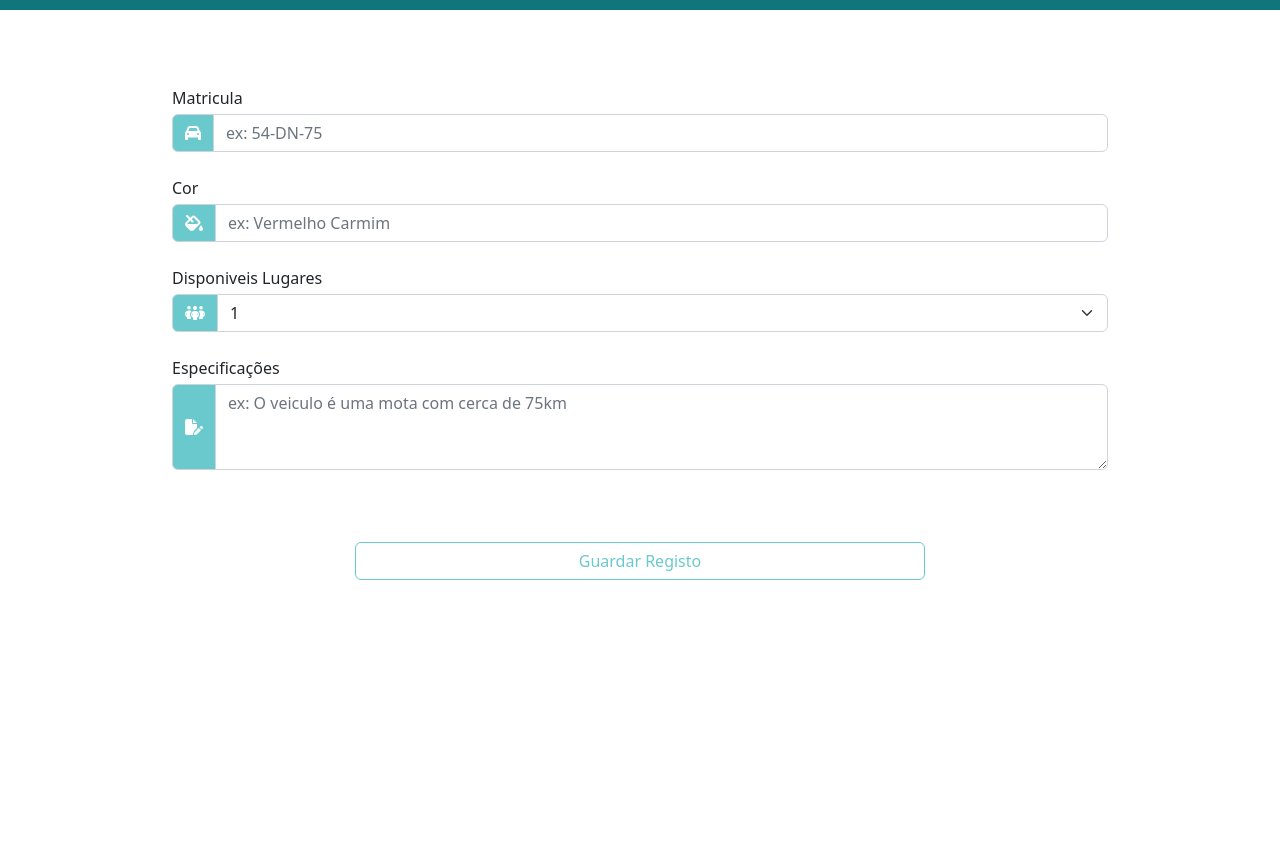
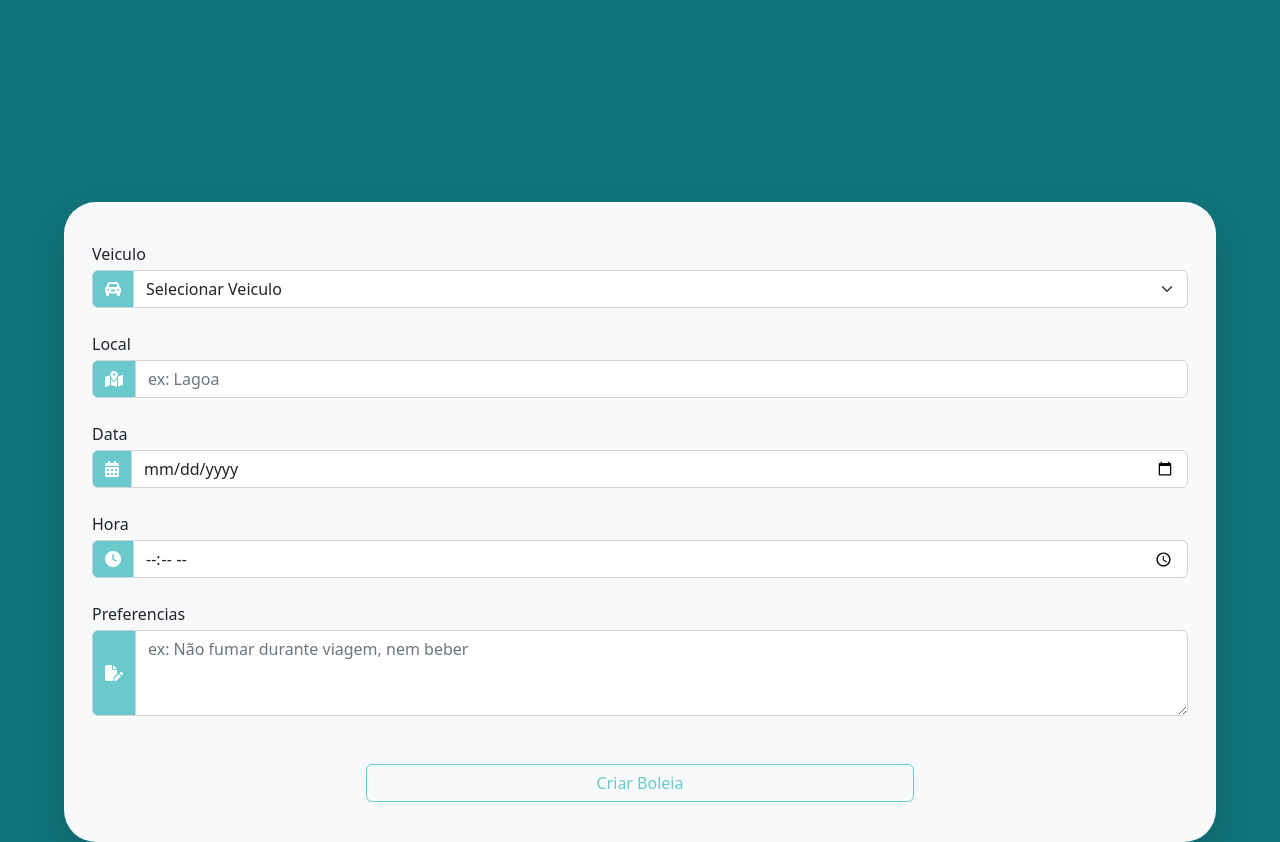
Before and after one commit to MiguelSalgado01/PW, a plain HTML site: page FrontEnd/CriarBoleia/CriaBoleia.html in a window 1280 px wide. Shown: the part 84-926 px from the top of the page. Before the commit the page ends 800 px from the top, so only its background shows below. Drawn offline with nearby package versions, Linux system fonts and the light colour scheme.

Commit message:
estrutura ecra criar boleia

```diff
--- a/FrontEnd/CriarBoleia/CriaBoleia.html
+++ b/FrontEnd/CriarBoleia/CriaBoleia.html
@@ -1,7 +1,7 @@
 <!DOCTYPE html>
 <html lang="en">
     <head>
-        <title>RegistarVeiculo</title>
+        <title>EditorPerfil</title>
         <meta charset="utf-8">
         <meta name="viewport" content="width=device-width, initial-scale=1">
          <!--JQUERY-->
@@ -11,7 +11,7 @@
          <link rel="stylesheet" href="https://cdnjs.cloudflare.com/ajax/libs/font-awesome/6.2.1/css/all.min.css">
         <link rel="stylesheet" href="style.css">
     </head>
-    <body>
+    <body class="bg-primary">
         <header class="p-3 bg-primary">
             <div class="row align-items-center">
                 <div class="col-2">
@@ -21,62 +21,69 @@
                 </div>
                 <div class="col-8">
                     <div class="m-2 d-flex justify-content-center ">
-                        <h2 class="my-1 fw-bold text-white">Registar Veiculo</h2>
+                        <h2 class="my-1 fw-bold text-white">Criar Boleia</h2>
                     </div>
                 </div>
                 <div class="col-1"></div>
             </div>
         </header>
-        <div style="margin-top: 2cm;" class="container w-75 col-6">
-            <div class="my-4">Matricula
-                <div class="input-group my-1 ">
-                    <span class="input-group-text bg-secondary" id="basic-addon1">
-                        <i class="fa fa-car text-white"></i>
-                    </span>
-                    <input type="text" class="form-control"
-                            placeholder="ex: 54-DN-75" id="matriculaVeiculo" />
-                </div>
-            </div>
-            <div class="my-4">Cor
-                <div class="input-group my-1">
-                    <span class="input-group-text bg-secondary" id="basic-addon1">
-                        <i class="fa fa-fill-drip text-white"></i>
-                    </span>
-                    <input type="text" class="form-control"
-                            placeholder="ex: Vermelho Carmim" id="corVeiculo" />
-                </div>
-            </div>
-            <div class="my-4">Disponiveis Lugares
+        <div style="margin-top: 15%; width: 90%" class="container-fluid bg-light rounded-5 p-3 shadow-lg">
+            <div class="container w-100 col-6">
+                <div class="my-4">Veiculo
                     <div class="input-group my-1">
                     <label class="input-group-text bg-secondary" for="inputGroupSelect01">
-                    <i class="fa fa-people-group text-white"></i>
+                        <i class="fa fa-car-alt text-white"></i>
                     </label>
                     <select class="form-select" id="inputGroupSelect01">
-                    <option selected value="0">1</option>
-                    <option value="1">2</option>
-                    <option value="1">3</option>
-                    <option value="1">4</option>
-                    <option value="1">5</option>
-                    <option value="1">6</option>
+                        <option selected value="0">Selecionar Veiculo</option>
+                        <option value="1">Sem Veiculo</option>
                     </select>
                     </div>
                 </div>
-
-            <div class="my-4">Especificações
+                <div class="my-4">Local
+                    <div class="input-group my-1">
+                        <span class="input-group-text bg-secondary" id="basic-addon1">
+                            <i class="fa fa-map-location-dot text-white"></i>
+                        </span>
+                        <input type="text" class="form-control"
+                                placeholder="ex: Lagoa" id="schoolNumber">
+                        </input>
+                    </div>
+                </div>
+                <div class="my-4">Data
+                    <div class="input-group my-1 ">
+                        <span class="input-group-text bg-secondary" id="basic-addon1">
+                            <i class="fa fa-calendar-days text-white"></i>
+                        </span>
+                        <input type="date" class="form-control" id="dataBoleia"></input>
+                    </div>
+                </div>
+                <div class="my-4">Hora
+                    <div class="input-group my-1 ">
+                        <span class="input-group-text bg-secondary" id="basic-addon1">
+                            <i class="fa fa-clock text-white"></i>
+                        </span>
+                        <input type="time" class="form-control" id="horaBoleia"></input>
+                    </div>
+                </div>
+                <div class="my-4">Preferencias
                     <div class="input-group my-1">
                         <span class="input-group-text bg-secondary" id="basic-addon1">
                             <i class="fa fa-file-pen text-white"></i>
                         </span>
                             <textarea class="form-control" id="exampleFormControlTextarea1" rows="3"
-                        placeholder="ex: O veiculo é uma mota com cerca de 75km"></textarea>
-                </div>
+                            placeholder="ex: Não fumar durante viagem, nem beber"></textarea>
                     </div>
                 </div>
                 <div class="container">
                     <div class="row justify-content-center ">
-                <button class="btn btn-outline-secondary col-6 my-5" type="submit">Guardar Registo</button>
+                        <button class="btn btn-outline-secondary col-6 my-4" type="submit">Criar Boleia</button>
                     </div>
                 </div>
-        <script defer src="https://cdn.jsdelivr.net/npm/bootstrap@5.2.3/dist/js/bootstrap.bundle.min.js" integrity="sha384-kenU1KFdBIe4zVF0s0G1M5b4hcpxyD9F7jL+jjXkk+Q2h455rYXK/7HAuoJl+0I4" crossorigin="anonymous"></script>
+            </div>
+        </div>
+        <script defer src="https://cdn.jsdelivr.net/npm/bootstrap@5.2.3/dist/js/bootstrap.bundle.min.js"
+            integrity="sha384-kenU1KFdBIe4zVF0s0G1M5b4hcpxyD9F7jL+jjXkk+Q2h455rYXK/7HAuoJl+0I4" crossorigin="anonymous">
+        </script>
     </body>
 </html>
```
Also changed, not shown: FrontEnd/CriarBoleia/style.css (line endings or trailing spaces). Lines whose indentation alone changed are shown as unchanged.
